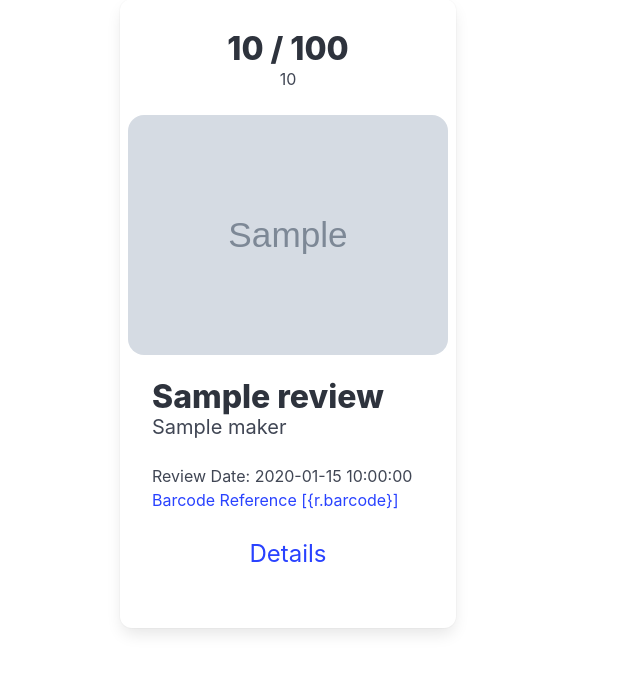
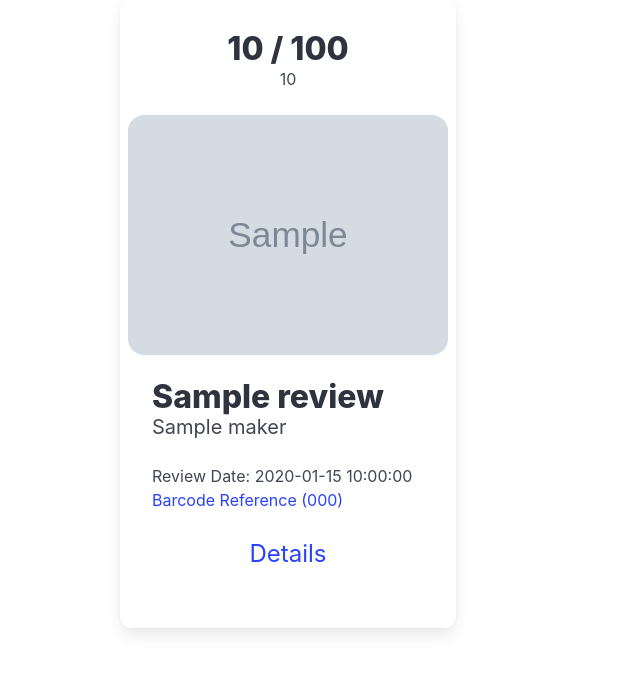
Before and after one commit to volutus/self-domain-flask, a Flask app: template templates/noodles.html in a window 1280 px wide. Shown: the part 165-849 px from the top of the page, without its empty margins (0-640 px from the left). Run offline with Flask 3, Linux system fonts and the light colour scheme; the template is opened without the code that fills it: most values are stand-ins (such as "Sample title", 1, 10 or a date in 2020); grey boxes marked "Sample" are stand-in pictures.

Commit message:
Fix parenthesis in link

```diff
--- a/templates/noodles.html
+++ b/templates/noodles.html
@@ -40,7 +40,7 @@
             <div class="title">{{r.name}}</div>
             <div class="subtitle">{{r.maker}}</div>
             <div>Review Date: {{r.review_date}}</div>
-            <a target="_blank" href="https://www.barcodelookup.com/{{r.barcode}}">Barcode Reference [{r.barcode}]</a>
+            <a target="_blank" href="https://www.barcodelookup.com/{{r.barcode}}">Barcode Reference ({{r.barcode}})</a>
 
             <div class="review-grade">
               <a href="javascript:void(0)" class="grade-text"> Details </a>
```
